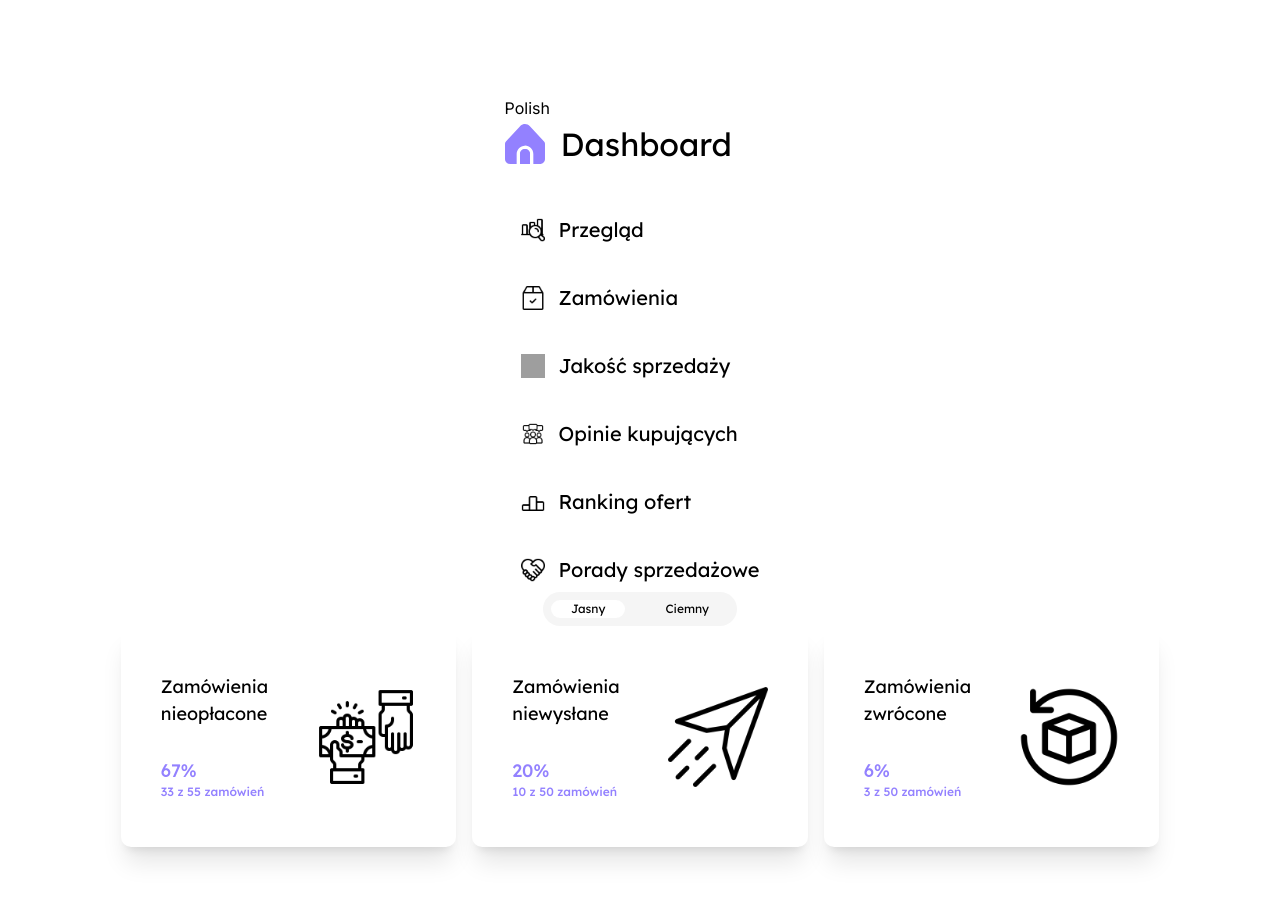
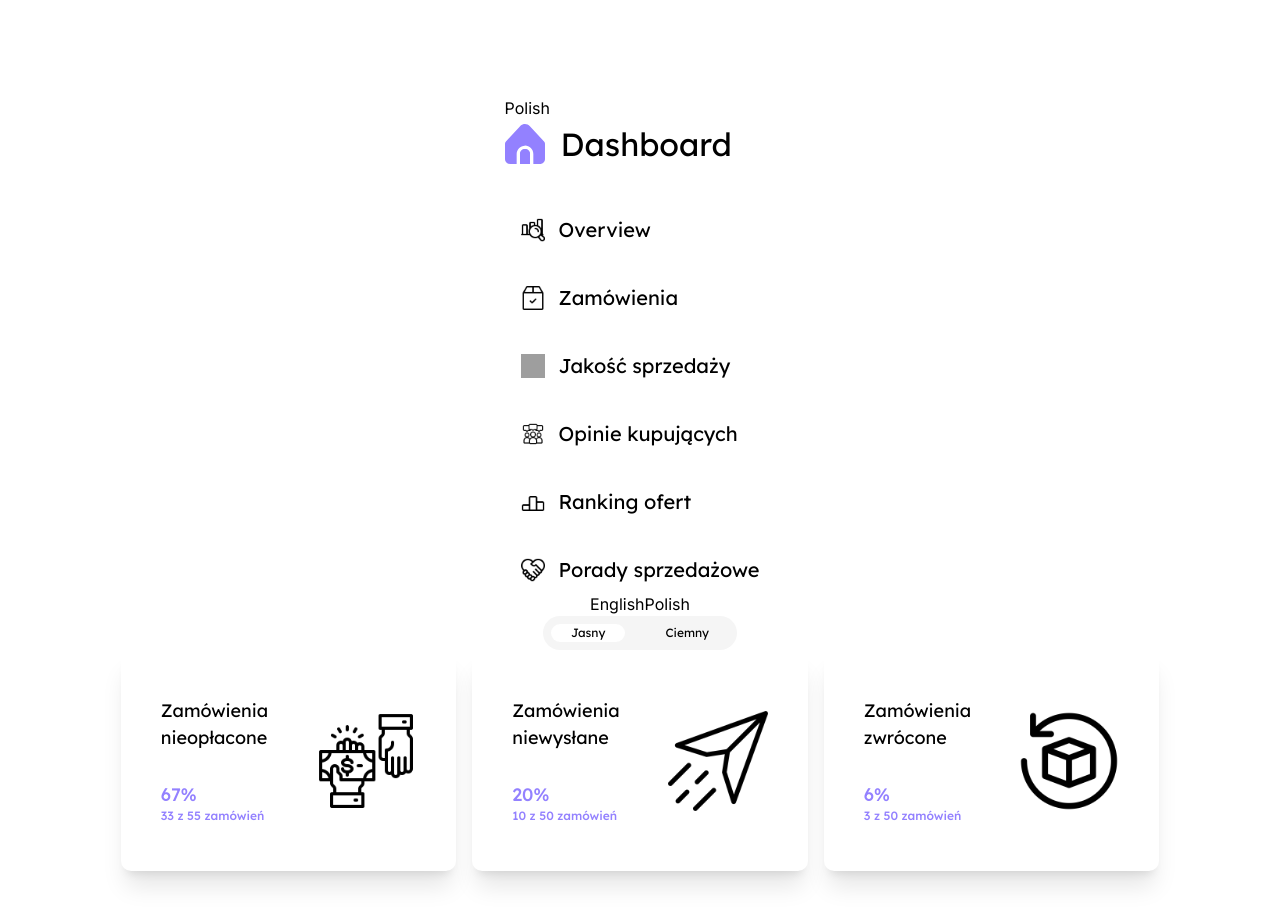
Before and after one commit to studia-pw/sellers-dashboard, a Next.js app: page / in a window 1280 px wide. Shown: the top 924 px of the page. Built offline with nearby package versions, Linux system fonts and the light colour scheme; grey boxes are pictures that could not be loaded.

Commit message:
Changing languages works

```diff
--- a/package.json
+++ b/package.json
@@ -14,6 +14,7 @@
     "prettier": "^3.2.4",
     "react": "^18",
     "react-dom": "^18",
+    "react-i18next": "^14.0.1",
     "react-redux": "^9.0.4"
   },
   "devDependencies": {
--- /dev/null
+++ b/src/app/components/language-switch-button.js
@@ -0,0 +1,30 @@
+import { useTranslation } from "react-i18next";
+
+export default function LanguageSwitchButton() {
+  const supportedLanguages = {
+    en: { nativeName: "English" },
+    pl: { nativeName: "Polish" },
+  };
+
+  const { t, i18n } = useTranslation();
+  const changeLanguage = (language) => {
+    i18n.changeLanguage(language).then();
+  }
+
+  return (
+    <div>
+      {Object.keys(supportedLanguages).map((language) => (
+        <button
+          type="submit"
+          key={language}
+          onClick={() => changeLanguage(language)}
+          disabled={i18n.resolvedLanguage === language}
+        >
+          {supportedLanguages[language].nativeName}
+        </button>
+      ))}
+    </div>
+
+
+  );
+}
--- a/src/app/components/side-menu-nav.js
+++ b/src/app/components/side-menu-nav.js
@@ -1,12 +1,15 @@
 import SideMenuButton from "@/app/components/side-menu-button";
-import {useDispatch, useSelector} from "react-redux";
-import {changeLanguage} from "@/app/lib/store";
+import { useDispatch, useSelector } from "react-redux";
+import { changeLanguage } from "@/app/lib/store";
+import { useTranslation } from "react-i18next";
 
 export default function SideMenuNav() {
+  const { t } = useTranslation();
+
   let menuItems = [
     {
       icon: "assets/navbar/research.png",
-      label: "Przegląd",
+      label: t('overview'),
     },
     {
       icon: "assets/navbar/order.png",
@@ -36,7 +39,7 @@ export default function SideMenuNav() {
 
   const dispatch = useDispatch();
   const onButton = () => {
-        dispatch(changeLanguage('new language'));
+    dispatch(changeLanguage("new language"));
   };
 
   return (
--- /dev/null
+++ b/src/app/i18n.js
@@ -0,0 +1,18 @@
+import i18next from "i18next";
+import { initReactI18next } from "react-i18next";
+
+i18next.use(initReactI18next).init({
+  fallbackLng: "en",
+  resources: {
+    en: {
+      translation: {
+        overview: "Overview",
+      },
+    },
+    pl : {
+      translation: {
+        overview: "Przegląd",
+      }
+    }
+  },
+});
--- a/src/app/page.js
+++ b/src/app/page.js
@@ -5,6 +5,8 @@ import SideMenuNav from "@/app/components/side-menu-nav";
 import ThemeSwitchButton from "@/app/components/theme-switch-button";
 import { Provider } from "react-redux";
 import { store } from "@/app/lib/store";
+import "./i18n";
+import LanguageSwitchButton from "@/app/components/language-switch-button";
 
 export default function Home() {
   let items = [
@@ -31,6 +33,7 @@ export default function Home() {
     <Provider store={store}>
       <main className="flex min-h-screen flex-col items-center justify-between p-24">
         <SideMenuNav />
+        <LanguageSwitchButton />
         <ThemeSwitchButton />
         <div className="flex flex-row gap-x-4">
           {items.map((item) => (
```
Also changed, not shown: src/app/dashboard/page.js (+6 -1 lines), 1 other file (tests, documents, lock files or other folders). Lines whose indentation alone changed are shown as unchanged.
